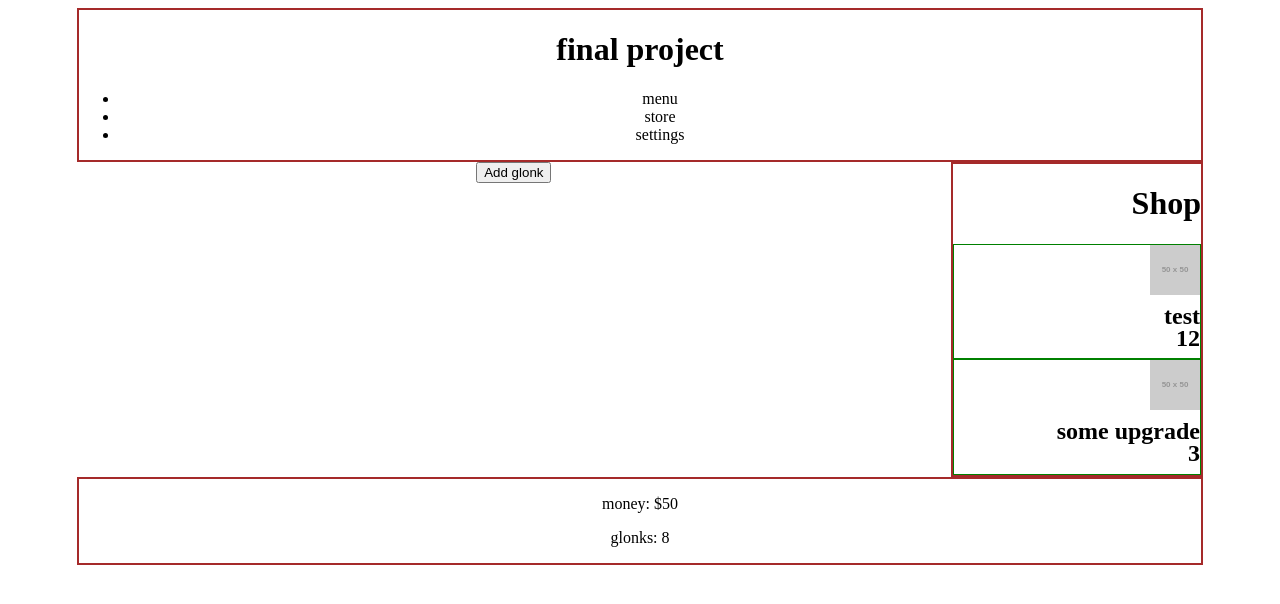
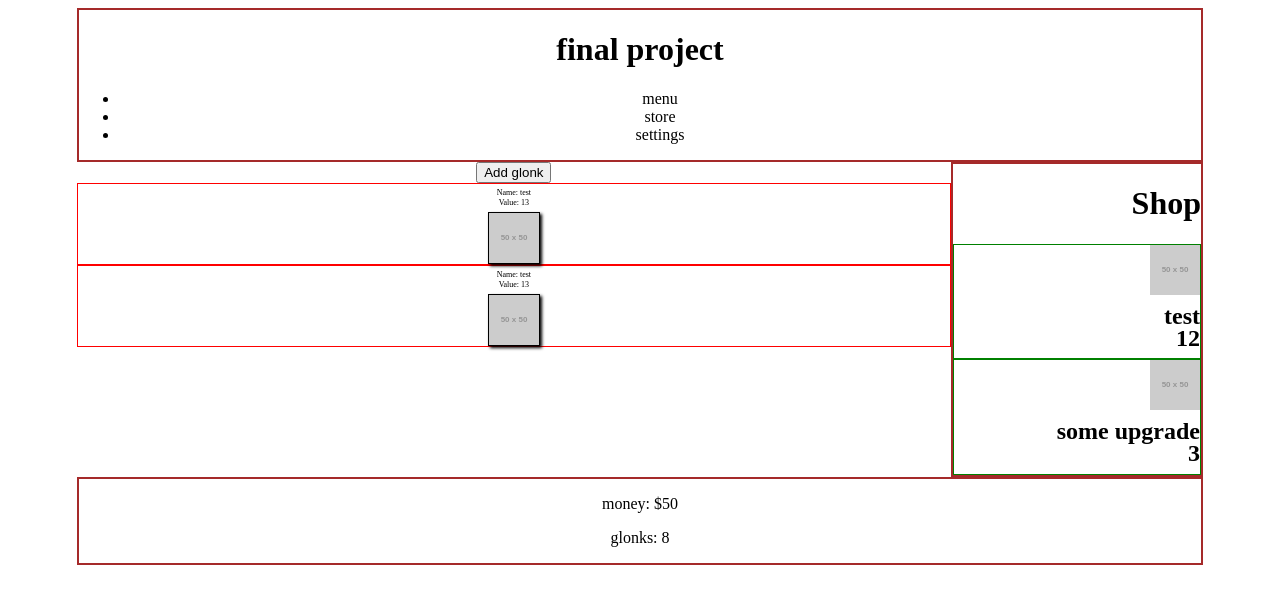
Before and after one commit to JosephHumphrey/CS-332-Final---Glonkulous, a React (Vite) app: page / in a window 1280 px wide. Shown: the top 604 px of the page. Built offline with nearby package versions, Linux system fonts and the light colour scheme.

Commit message:
field now spawns up to "max_glonks" every "spawn_interval_ms"

```diff
--- a/src/App.tsx
+++ b/src/App.tsx
@@ -15,7 +15,7 @@ function App() {
     <>
       <Header/>
       <div className='midscreen'>
-        <Field/>
+        <Field max_glonks={10} spawn_interval_ms={2000} glonk_min_value={5} glonk_max_value={15}/>
         <Sidebar/>
       </div>
       <Footer money={userMoney} glonks={numGlonks}/>
--- a/src/Field.tsx
+++ b/src/Field.tsx
@@ -1,5 +1,6 @@
-import { useState } from "react";
+import { useEffect, useState } from "react";
 import Glonk, {type GlonkProps} from "./Glonk";
+import type { FC } from 'react';
 
 type GlonkData = Pick<GlonkProps, 'id' | 'name' | 'value'>;
 
@@ -7,29 +8,46 @@ function RandomNumberInRange(max: number, min: number) {
     return Math.floor(Math.random() * (max - min + 1)) + min;
 }
 
-function Field() {
+export type FieldProps = {
+  max_glonks: number;
+  spawn_interval_ms: number;
+  glonk_min_value: number;
+  glonk_max_value: number;
+};
+
+const Field: FC<FieldProps> = ({ max_glonks, spawn_interval_ms, glonk_min_value, glonk_max_value }) => {
 
     const [glonks, setGlonks] = useState<GlonkData[]>([]);
 
     const addGlonk = () => {
-        setGlonks((prev) => [
-        ...prev,
-        { id: crypto.randomUUID(),
-            name: "test",
-            value: RandomNumberInRange(5, 15) },
-        ]);
+        setGlonks((prev) => {
+            // Check if the max number of glonks is already present
+            if (prev.length >= max_glonks) return prev;
+
+            return [
+            ...prev,
+            { id: crypto.randomUUID(),
+                name: "test",
+                value: RandomNumberInRange(glonk_min_value, glonk_max_value) },
+            ]
+        });
     };
 
     const removeGlonk = (id: string) => {
         setGlonks((prev) => prev.filter((g) => g.id !== id));
     };
 
+    useEffect(() => {
+        const interval = setInterval(addGlonk, spawn_interval_ms);
+        return () => clearInterval(interval);
+    }, []);
+
     return (
     <div className="field">
       <button onClick={addGlonk}>Add glonk</button>
 
       {glonks.map((g) => (
-        <Glonk key={g.id} id={g.id} name={g.name} value={10} />
+        <Glonk key={g.id} id={g.id} name={g.name} value={g.value} />
       ))}
     </div>
   );
```
